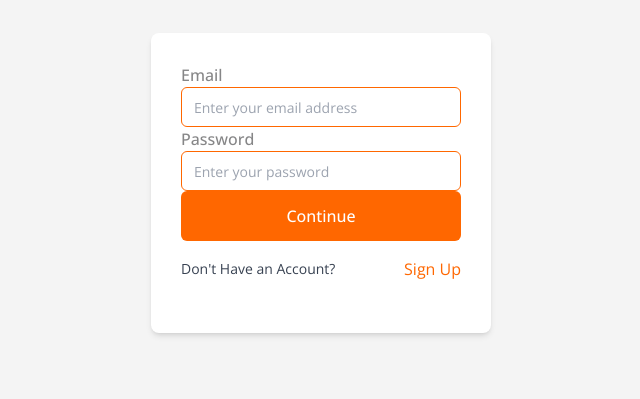
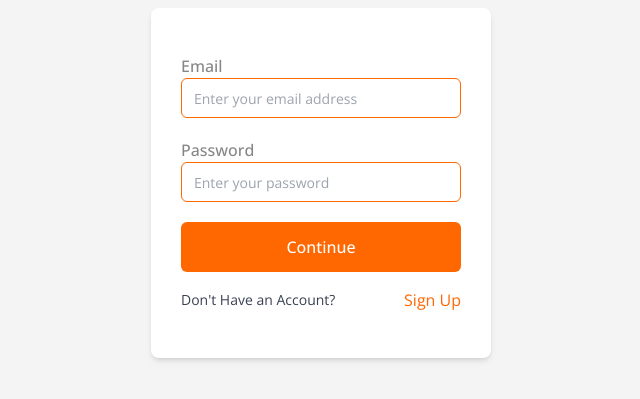
Before and after one commit to eleneshetsiruli/FinalProjectTBC, a React (Vite) app: page /login in a window 1280 px wide. Shown: the part 217-616 px from the top of the page, without its empty margins (319-959 px from the left). Built offline with nearby package versions, Linux system fonts and the light colour scheme.

Commit message:
"add zod"

```diff
--- a/src/components/ui/cva/card/index.tsx
+++ b/src/components/ui/cva/card/index.tsx
@@ -2,7 +2,7 @@ import { cva, VariantProps } from "class-variance-authority";
 import React from "react";
 
 const cardStyles = cva(
-  "rounded-lg shadow-md transition-transform transform hover:scale-105 ",
+  " justify-center rounded-lg shadow-md transition-transform transform hover:scale-105 ",
   {
     variants: {
       bg: {
@@ -20,7 +20,7 @@ const cardStyles = cva(
         block: "block",
       },
       size: {
-        sm: "w-[340px] h-[300px]",
+        sm: "w-[340px] h-[350px]",
         md: "p-6 text-base",
         lg: "p-8 text-lg",
       },
@@ -29,6 +29,7 @@ const cardStyles = cva(
         thin: "border border-gray-300",
         thick: "border-2 border-gray-500",
       },
+
       padding: {
         sm: "p-4",
         md: "p-6",
--- a/src/components/ui/cva/paragraph/index.tsx
+++ b/src/components/ui/cva/paragraph/index.tsx
@@ -27,7 +27,7 @@ interface ParagrCvaProps {
 
 export const ParagrCva: React.FC<ParagrCvaProps> = ({
   color = "primary",
-  size = "md",
+  size = "sm",
   children,
 }) => {
   return <div className={paragraphStyles({ color, size })}>{children}</div>;
--- a/src/pages/login/loginForm.tsx
+++ b/src/pages/login/loginForm.tsx
@@ -9,7 +9,10 @@ const LoginForm: React.FC<LoginFormProps> = ({ onSubmit }) => {
   const methods = useFormContext<LoginFormData>();
 
   return (
-    <form onSubmit={methods.handleSubmit(onSubmit)}>
+    <form
+      className="flex flex-col gap-5 "
+      onSubmit={methods.handleSubmit(onSubmit)}
+    >
       <div>
         <LabelCva>Email</LabelCva>
         <InputCva
--- a/src/pages/login/zod/index.ts
+++ b/src/pages/login/zod/index.ts
@@ -3,10 +3,10 @@ import { z } from "zod";
 export const loginSchema = z.object({
   email: z
     .string()
-    .email("Please enter a valid email address")
-    .nonempty("Email is required"),
+    .nonempty("Email is required")
+    .email("Please enter a valid email address"),
   password: z
     .string()
-    .min(6, "Password must be at least 6 characters long")
+    .min(6, "must be at least 6 characters long")
     .nonempty("Password is required"),
 });
```
